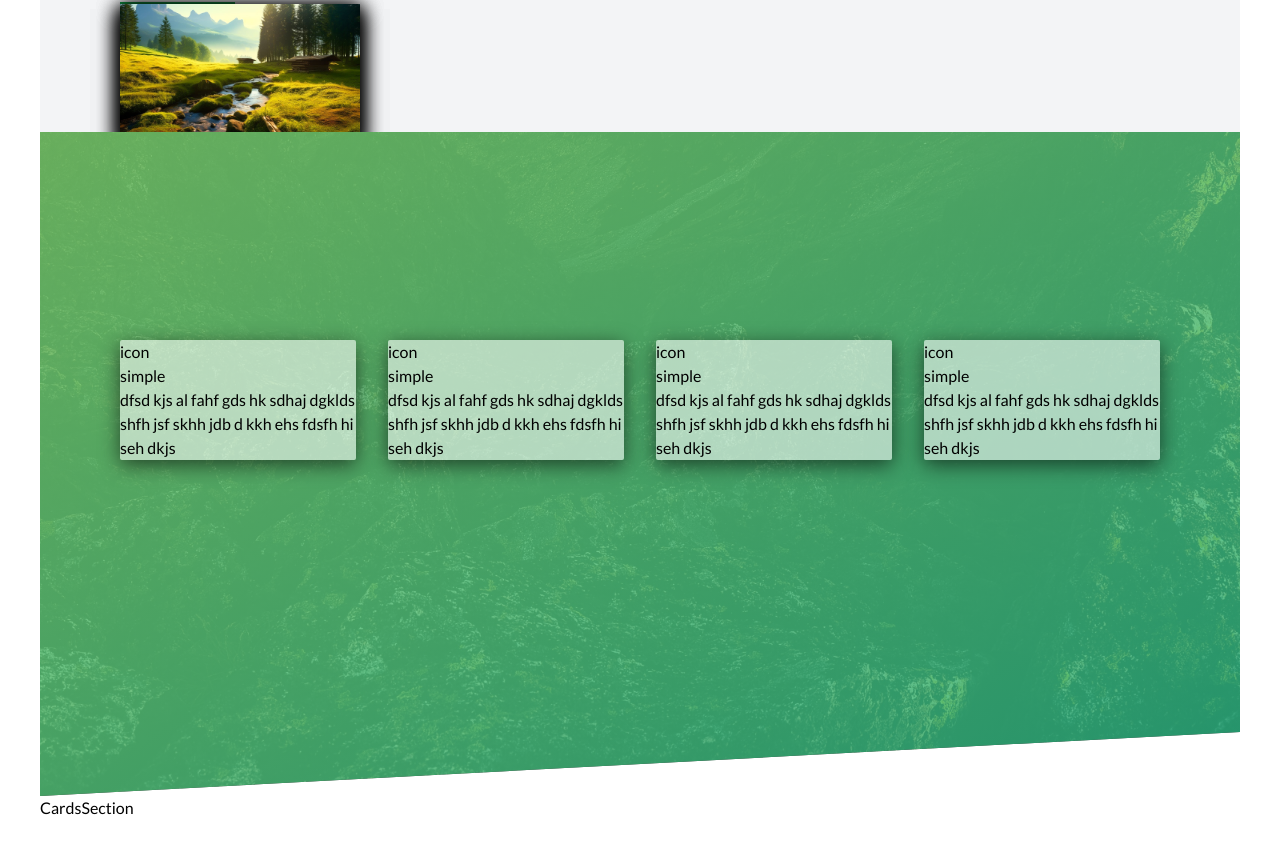
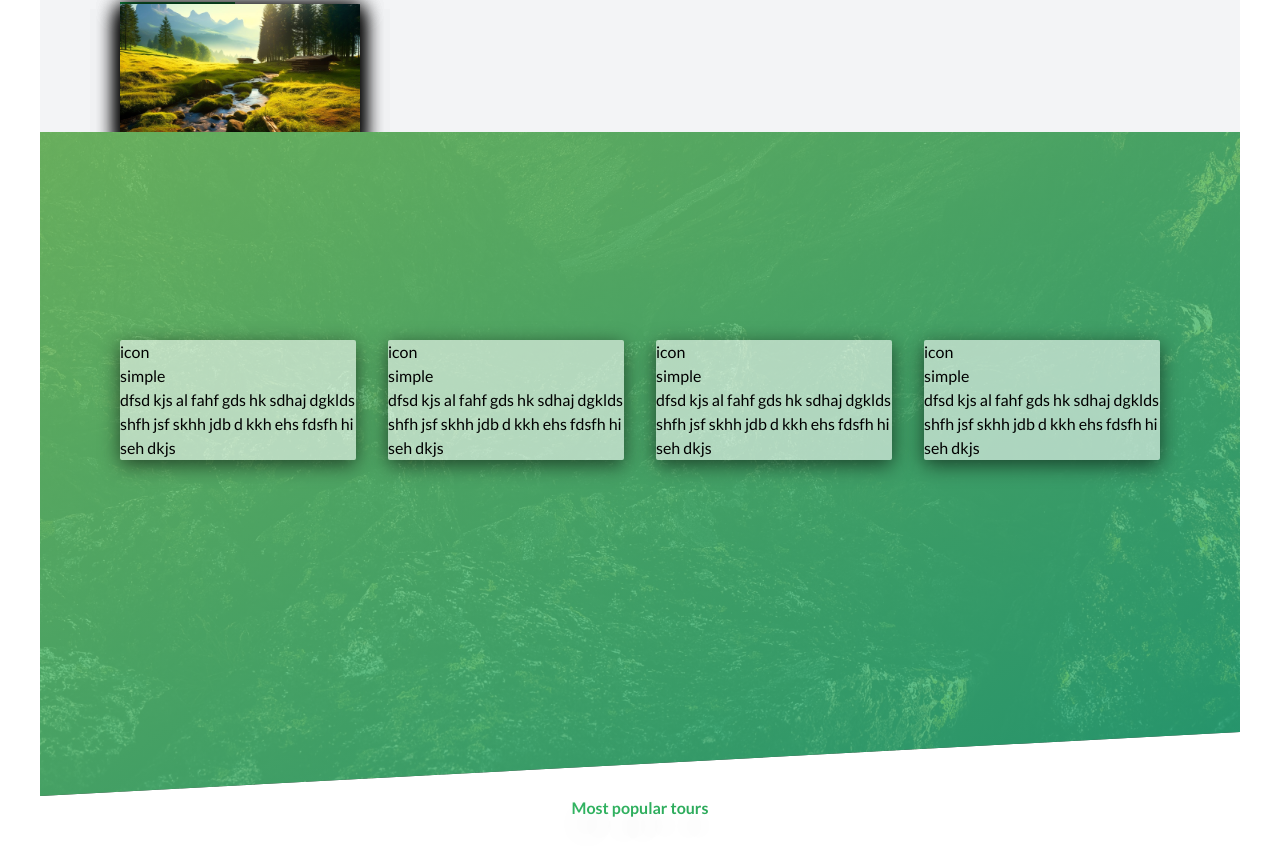
Before and after one commit to OmBharti999/pro, a Next.js app: page / in a window 1280 px wide. Shown: the part 1078-1934 px from the top of the page. Built offline with nearby package versions, Linux system fonts and the light colour scheme.

Commit message:
update font

```diff
--- a/app/_component/card/Card.tsx
+++ b/app/_component/card/Card.tsx
@@ -9,7 +9,7 @@ export const Card = () => {
       <div className="flex w-11/12 flex-col justify-center items-center">
         {/* <Globe /> */}
         <h1 className="h-20">icon</h1>
-        <Heading content="simple" addClass="mb-4"/>
+        <Heading content="simple" addClass="mb-4 text-xl "/>
         <PText addClass="text-center" content="dfsd kjs al fahf gds hk sdhaj dgklds shfh jsf skhh jdb d kkh ehs fdsfh hi seh dkjs" />
       </div>
     </div>
--- a/app/_component/cardsSection/CardsSection.tsx
+++ b/app/_component/cardsSection/CardsSection.tsx
@@ -1,7 +1,10 @@
-import React from 'react'
+import React from "react";
+import { HeadingSecondary } from "..";
 
 export const CardsSection = () => {
   return (
-    <div>CardsSection</div>
-  )
-}
+    <div>
+      <HeadingSecondary content="Most popular tours" addClass="py-2 mb-12" />
+    </div>
+  );
+};
--- a/app/_component/fonts/Fonts.tsx
+++ b/app/_component/fonts/Fonts.tsx
@@ -14,7 +14,7 @@ export const PText = ({ content = "Text", addClass }: Props) => {
 
 // heading--->
 export const Heading = ({ content = "Text", addClass }: Props) => {
-  return <h2 className={`text-xl font-medium ${addClass}`}>{content}</h2>;
+  return <h2 className={`font-medium ${addClass}`}>{content}</h2>;
 };
 
 // prime heading should be used only once
--- a/app/_component/mainContent/MainContent.tsx
+++ b/app/_component/mainContent/MainContent.tsx
@@ -21,12 +21,12 @@ export const MainContent = () => {
           <aside className="w-full flex flex-col justify-center items-end ">
             <div className="md:11/12 2xl:w-10/12  gap-4">
               <Heading
-                addClass="mt-4 mb-2"
+                addClass="mt-4 mb-2 text-xl"
                 content="You'r going to fall in love with nature"
               />
               <PText content="Lorem ipsum dolor sit amet consectetur adipisicing elit. Ut consequatur ad quis, hic alias velit dolore provident facilis?" />
               <Heading
-                addClass="mt-6 mb-2"
+                addClass="mt-6 mb-2 text-xl"
                 content="Live adventures like you have never before"
               />
               <PText content="Lorem ipsum, dolor sit amet consectetur adipisicing elit. Tenetur ullam amet dolor assumenda suscipit provident enim rem sint ea nihil." />
```
